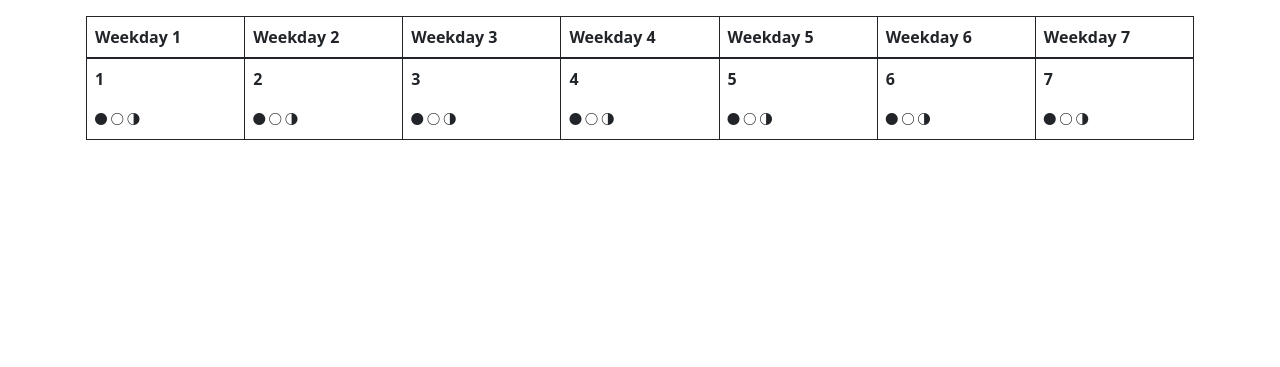
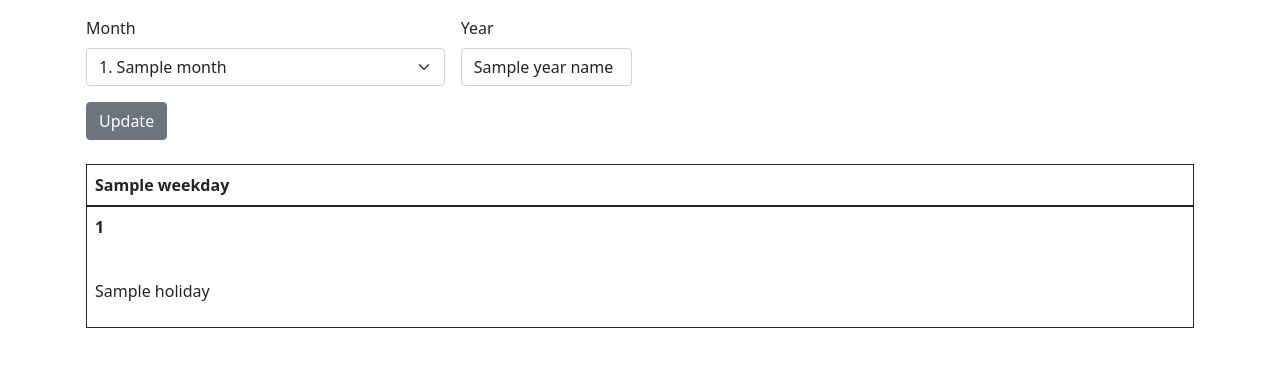
Before and after one commit to ReturnOfTheLast/dnd-calendar, a Django app: template dcalendar/templates/dcalendar/calendar.html in a window 1280 px wide. Shown: the top 367 px of the page. Run offline with Django 3.2, Linux system fonts and the light colour scheme; the template is opened without the code that fills it: most values are stand-ins (such as "Sample title", 1, 10 or a date in 2020); some libraries are stand-ins or nearby versions.

Commit message:
First Functional Calendar with moons and holidays

```diff
--- a/config/urls.py
+++ b/config/urls.py
@@ -1,8 +1,8 @@
 from django.contrib import admin
-from django.urls import path
-from django.urls.conf import include, include
+from django.urls import path, include
 
 urlpatterns = [
     path('admin/', admin.site.urls),
+    path('auth/', include('django.contrib.auth.urls')),
     path('calendar/', include('dcalendar.urls')),
 ]
--- a/dcalendar/models.py
+++ b/dcalendar/models.py
@@ -52,8 +52,6 @@ class Calendar(models.Model):
     config = models.JSONField()
 
 class CalendarConfig(SingletonModel):
-    def __str__(self):
-        return f"Calendar: {name}"
 
     class Meta:
         verbose_name = "Calendar Config"
--- a/dcalendar/templates/dcalendar/calendar.html
+++ b/dcalendar/templates/dcalendar/calendar.html
@@ -2,72 +2,55 @@
 
 {% load calendar_extras %}
 
+{% block title %}{{ name }} - {{ month_name }} {{ year_name }}{% endblock title %}
+
 {% block content %}
-<div class="container p-3">
-        <table class="table table-bordered border-dark">
+<form class="row g-3" method="GET">
+    <div class="col-md-4">
+        <label class="form-label" for="month">Month</label>
+        <select class="form-select" id="month" name="month">
+            {% for month in months %}
+            <option value="{{ forloop.counter }}" {% if forloop.counter == month_id %}selected{% endif %}>{{ forloop.counter }}. {{ month.name }}</option>
+            {% endfor %}
+        </select>
+    </div>
+    <div class="col-md-2">
+        <label class="form-label" for="year">Year</label>
+        <input type="text" class="form-control" id="year" name="year" value="{{ year_name }}">
+    </div>
+    <div class="col-12">
+        <button type="submit" class="btn btn-secondary">Update</button>
+    </div>
+</form>
+<br>
+<table class="table table-bordered border-dark" style="table-layout: fixed;">
     <thead>
         <tr>
-                                <th scope="col">Weekday 1</th>
-                                <th scope="col">Weekday 2</th>
-                                <th scope="col">Weekday 3</th>
-                                <th scope="col">Weekday 4</th>
-                                <th scope="col">Weekday 5</th>
-                                <th scope="col">Weekday 6</th>
-                                <th scope="col">Weekday 7</th>
+            {% for weekday in weekdays %}
+            <th scope="col">{{ weekday }}</th>
+            {% endfor %}
         </tr>
     </thead>
     <tbody>
+        {% for row in days %}
         <tr>
+            {% for cell in row %}
+            {% if cell.num == '' %}
+            <td class="table-dark border-0"></td>
+            {% else %}
             <td>
-                                <p><b>1</b></p>
-                                <i class="wi wi-moon-alt-new"></i>
-                                <i class="wi wi-moon-alt-full"></i>
-                                <i class="wi wi-moon-alt-third-quarter"></i>
+                <p><b>{{ cell.num }}</b></p>
+                {% for moon in cell.moons %}
+                <i class="wi wi-moon-alt-{{ moon.icon }} fs-4" data-bs-toggle="tooltip" data-bs-placement="bottom" title="{{ moon.name }} - {{ moon.phase_name }}"></i>
+                {% endfor %}
+                {% for holiday in cell.holidays %}
+                <p>{{ holiday.name }}</p>
+                {% endfor %}
             </td>
-
-                                <td>
-                                <p><b>2</b></p>
-                                <i class="wi wi-moon-alt-new"></i>
-                                <i class="wi wi-moon-alt-full"></i>
-                                <i class="wi wi-moon-alt-third-quarter"></i>
-                                </td>
-
-                                <td>
-                                <p><b>3</b></p>
-                                <i class="wi wi-moon-alt-new"></i>
-                                <i class="wi wi-moon-alt-full"></i>
-                                <i class="wi wi-moon-alt-third-quarter"></i>
-                                </td>
-
-                                <td>
-                                <p><b>4</b></p>
-                                <i class="wi wi-moon-alt-new"></i>
-                                <i class="wi wi-moon-alt-full"></i>
-                                <i class="wi wi-moon-alt-third-quarter"></i>
-                                </td>
-
-                                <td>
-                                <p><b>5</b></p>
-                                <i class="wi wi-moon-alt-new"></i>
-                                <i class="wi wi-moon-alt-full"></i>
-                                <i class="wi wi-moon-alt-third-quarter"></i>
-                                </td>
-
-                                <td>
-                                <p><b>6</b></p>
-                                <i class="wi wi-moon-alt-new"></i>
-                                <i class="wi wi-moon-alt-full"></i>
-                                <i class="wi wi-moon-alt-third-quarter"></i>
-                                </td>
-
-                                <td>
-                                <p><b>7</b></p>
-                                <i class="wi wi-moon-alt-new"></i>
-                                <i class="wi wi-moon-alt-full"></i>
-                                <i class="wi wi-moon-alt-third-quarter"></i>
-                                </td>
+            {% endif %}
+            {% endfor %}
         </tr>
+        {% endfor %}
     </tbody>
 </table>
-</div>
 {% endblock content %}
--- /dev/null
+++ b/dcalendar/templates/dcalendar/config.html
@@ -0,0 +1,4 @@
+{% extends 'base.html' %}
+
+{% block content %}
+{% endblock content %}
--- a/dcalendar/urls.py
+++ b/dcalendar/urls.py
@@ -2,5 +2,6 @@ from django.urls import path
 from . import views
 
 urlpatterns = [
-    path('', views.calendar)
+    path('', views.calendar_view, name='calendar_view'),
+    path('config/', views.config_view, name='config_view')
 ]
--- a/templates/base.html
+++ b/templates/base.html
@@ -6,12 +6,16 @@
         <!-- Load favicon, bootstrap and weather icons -->
         <link rel="stylesheet" href="{% static 'css/bootstrap.css' %}" id="bootstrap-css">
         <link rel="stylesheet" href="{% static 'css/weather-icons.css' %}" id="weather-icons-css">
-        <script src="{% static 'js/bootstrap.js' %}"></script>
+        <script src="{% static 'js/bootstrap.bundle.js' %}"></script>
+
+        <title>{% block title %}{% endblock title %}</title>
     </head>
     <body>
         <main>
-            {% block content %}
-            {% endblock content %}
+            <div class="container p-3">
+                {% block content %}
+                {% endblock content %}
+            </div>
         </main>
     </body>
 </html>
```
Also changed, not shown: dcalendar/functions.py (+17 -3 lines), dcalendar/templatetags/calendar_extras.py (+6 -6 lines), dcalendar/views.py (+57 -2 lines). Lines whose indentation alone changed are shown as unchanged.
